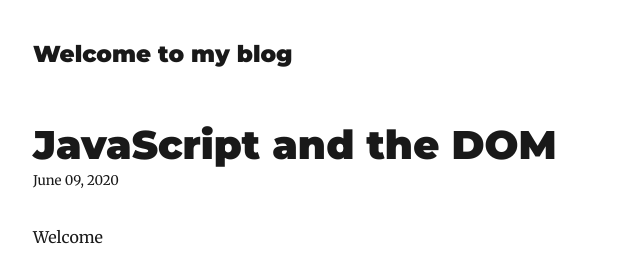
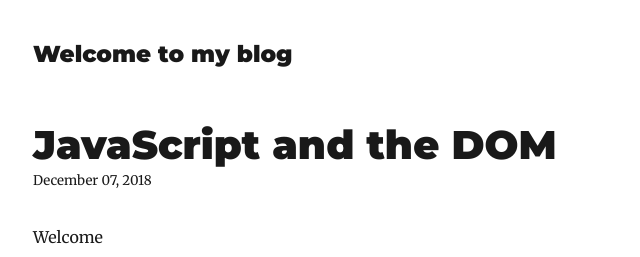
Before and after one commit to alexvirdee/gatsby-test, a Gatsby site: page /blog/javascript-and-the-dom/ in a window 1280 px wide. Shown: the top 257 px of the page, 292-932 px from the left. Built offline with nearby package versions, Linux system fonts and the light colour scheme; Gatsby itself is replaced by a stand-in of ours; some packages are replaced by stand-ins of ours.

Commit message:
Update Blog “javascript-and-the-dom”

```diff
--- a/content/blog/javascript-and-the-dom.md
+++ b/content/blog/javascript-and-the-dom.md
@@ -1,6 +1,6 @@
 ---
 path: JavaScript and the DOM
-date: 2020-06-09T20:28:43.831Z
+date: 2018-12-07T05:00:00.000Z
 title: JavaScript and the DOM
 description: DOM Manipulation with pure JavaScript
 ---
```
